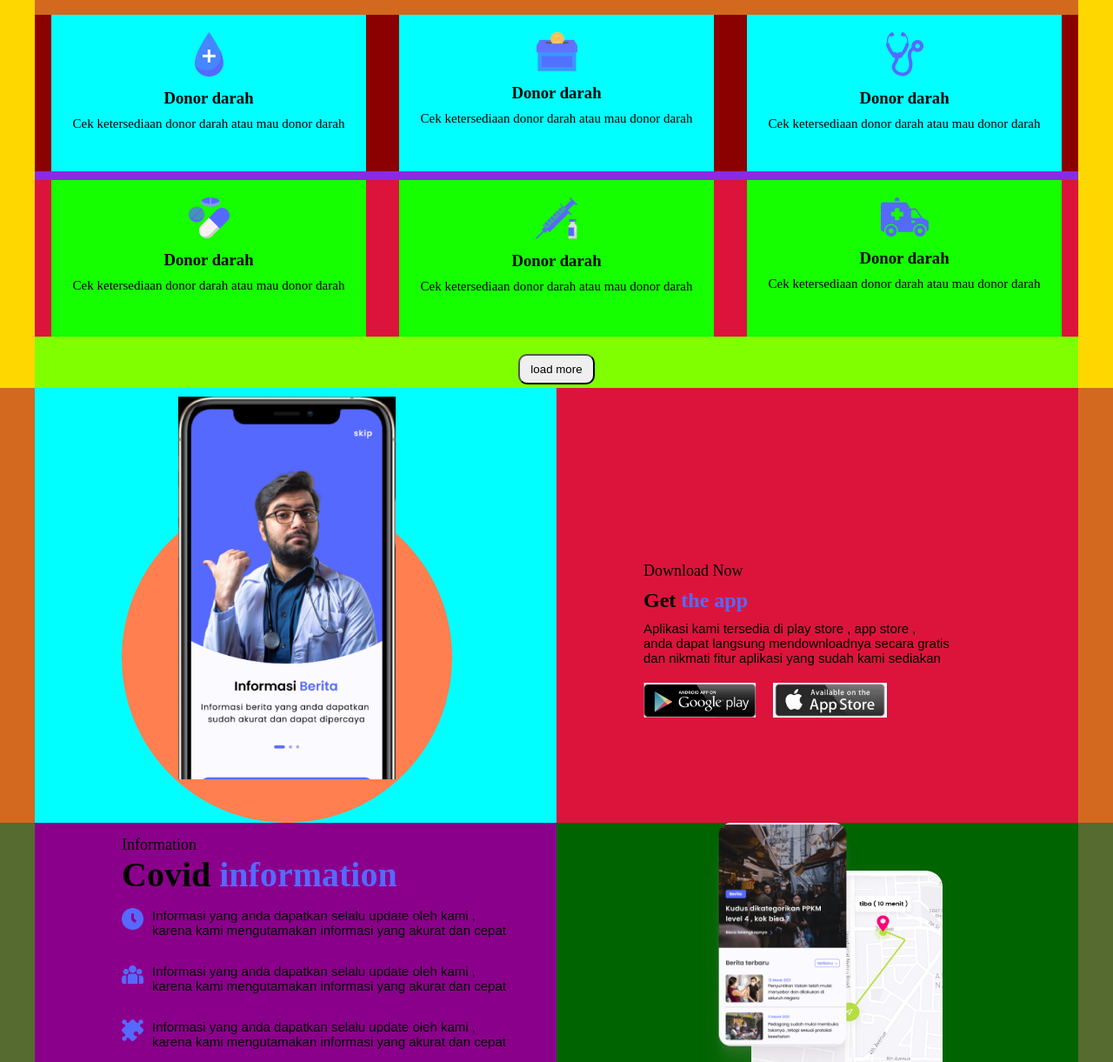
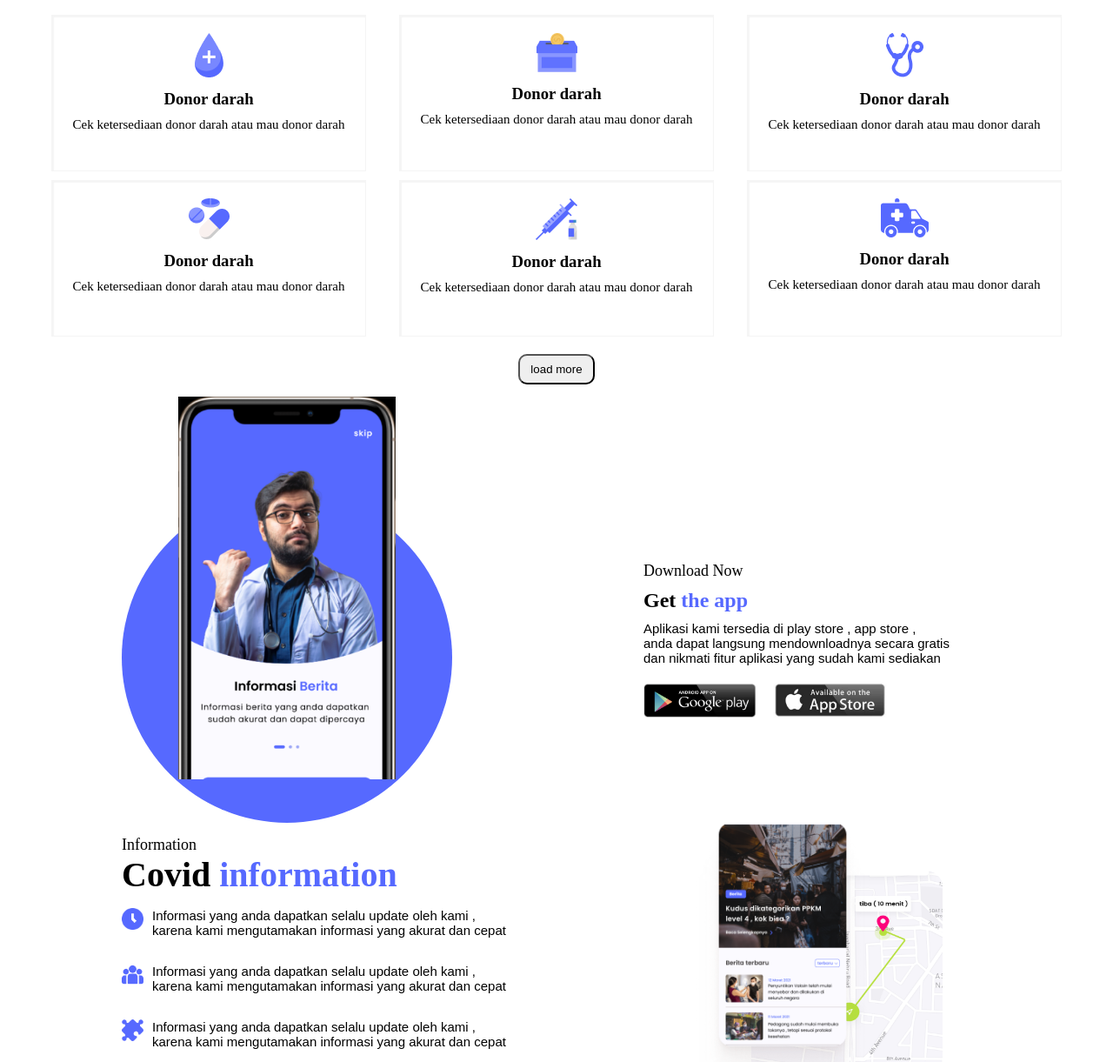
Before and after one commit to AbuRayhan1262000/Bantu-Warga, a plain HTML site: page index.html in a window 1280 px wide. Shown: the part 574-1795 px from the top of the page at 87% size. Drawn offline with Linux system fonts and the light colour scheme.

Commit message:
added box-shadow,bg-color,gap-decrease

```diff
--- a/Style.css
+++ b/Style.css
@@ -27,6 +27,7 @@ a{
     height: 70px;
     background:;
     text-align: center;
+    cursor: pointer;
 }
 .navbar-container .logo img{
     height: 60px;
@@ -146,13 +147,13 @@ a{
 /* service area start */
 .service-area{
     height: 530px;
-    background-color:gold;
+    background-color:;
 }
 .service-area .service-container{
     height: 530px;
     width: 1200px;
     margin:0px auto;
-    background-color: chocolate;
+    background-color:;
 }
 .service-container .service-text
 {
@@ -170,34 +171,44 @@ a{
 .service-container .service-icon{
     height: 370px;
     width: 1200px;
-    background-color:blueviolet;
+    background-color:;
     margin-top: 20px;
 
 }
 .service-icon .service-icon-part-1{
     height: 180px;
     width: ;
-    background-color: darkred;
+    background-color:;
     display: flex;
     margin-bottom: 10px;
 }
 .service-icon-part-1 .single-service-icon{
     width:375px;
-    background-color: cyan;
+    background-color:#FFFFFF;
+    box-shadow:1px 1px 1px 1px whitesmoke inset;
+    border: 1px solid whitesmoke;
     margin: 0px 18.75px;
     text-align: center;
+}
+.service-icon-part-1 .single-service-icon:hover{
+    border:4px solid #5669FF;
 }
 .service-icon .service-icon-part-2{
     height: 180px;
     width: ;
-    background-color: crimson;
+    background-color:;
     display: flex;
 }
 .service-icon-part-2 .single-service-icon{
     width:375px;
-    background-color: rgb(21, 255, 0);
+    background-color:#FFFFFF;
+    box-shadow:1px 1px 1px 1px whitesmoke inset;
+    border: 1px solid whitesmoke;
     margin: 0px 18.75px;
     text-align:center;
+}
+.service-icon-part-2 .single-service-icon:hover{
+    border:4px solid #5669FF;
 }
 .single-service-icon img{
     margin-top:20px;
@@ -212,7 +223,7 @@ a{
 .service-container .service-button{
     height: 60px;
     width: 1200px;
-    background-color: chartreuse;
+    background-color:;
     text-align: center;
 }
 .service-container .service-button .btn{
@@ -229,26 +240,26 @@ a{
 /* get app area start */
 .get-app-area{
     height:500px;
-    background-color: chocolate;
+    background-color:;
 }
 .get-app-area .get-app-container{
     height: 500px;
     width: 1200px;
-    background-color: cadetblue;
+    background-color:;
     margin:0 auto;
     display: flex;
 }
 .get-app-container .get-app-banner{
     height: 500px;
     width:600px;
-    background-color:cyan;
+    background-color:;
     position: relative;
 
 }
 .get-app-banner .banner-holder{
     height: 380px;
     width: 380px;
-    background-color: coral;
+    background-color:#5669FF;
     border-radius:100%;
     position: absolute;
     bottom: 0;
@@ -264,7 +275,7 @@ a{
 .get-app-container .get-app-text{
     height:500px;
     width: 600px;
-    background-color: crimson;
+    background-color:;
 }
 .get-app-container .get-app-text .heading-color{
     color:#5669FF;
@@ -292,21 +303,23 @@ a{
 .get-app-text .text-banner .playstore{
     height: 40px;
     margin-right: 15px;
+    cursor:pointer;
 }
 .get-app-text .text-banner .app-store{
     height: 40px;
+    cursor:pointer;
 }
 
 /* get app area end */
 /* information area start */
 .information-area{
     height: 340px;
-   background-color: darkolivegreen;
+   background-color:;
 }
 .information-area .information-container{
     height: 340px;
     width: 1200px;
-    background-color: darkblue;
+    background-color:;
     margin:0 auto;
     display: flex;
 
@@ -314,7 +327,7 @@ a{
 .information-container .information-text{
     height: 340px;
     width:600px;
-    background-color: darkmagenta;
+    background-color:;
 }
 .information-container .information-text .information-para{
     font-size:18px;
@@ -359,7 +372,7 @@ a{
 .information-container .information-banner{
     height: 340px;
     width: 600px;
-    background-color: darkgreen;
+    background-color:;
 }
 .information-banner .Berita-page{
     height: 335px;
@@ -454,6 +467,7 @@ margin-left:-70px;
 }
 .contact-single-icon i{
     margin-right: 10px;
+    cursor: pointer;
 }
 .contact-text .group-icon{
     margin-left: -400px;
@@ -461,6 +475,7 @@ margin-left:-70px;
 }
 .contact-text .group-icon i{
     margin-right:12px ;
+    cursor: pointer;
 }
 .contact-text iframe{
     height: 120px;
@@ -538,6 +553,7 @@ margin-left:-70px;
 }
 .bottom-footer .footer-icon .icon-group i{
     margin:15px 15px;
+    cursor: pointer;
 }
 .bottom-footer .footer-copyright{
     height:50px ;
```
Also changed, not shown: index.html (+4 -5 lines).
